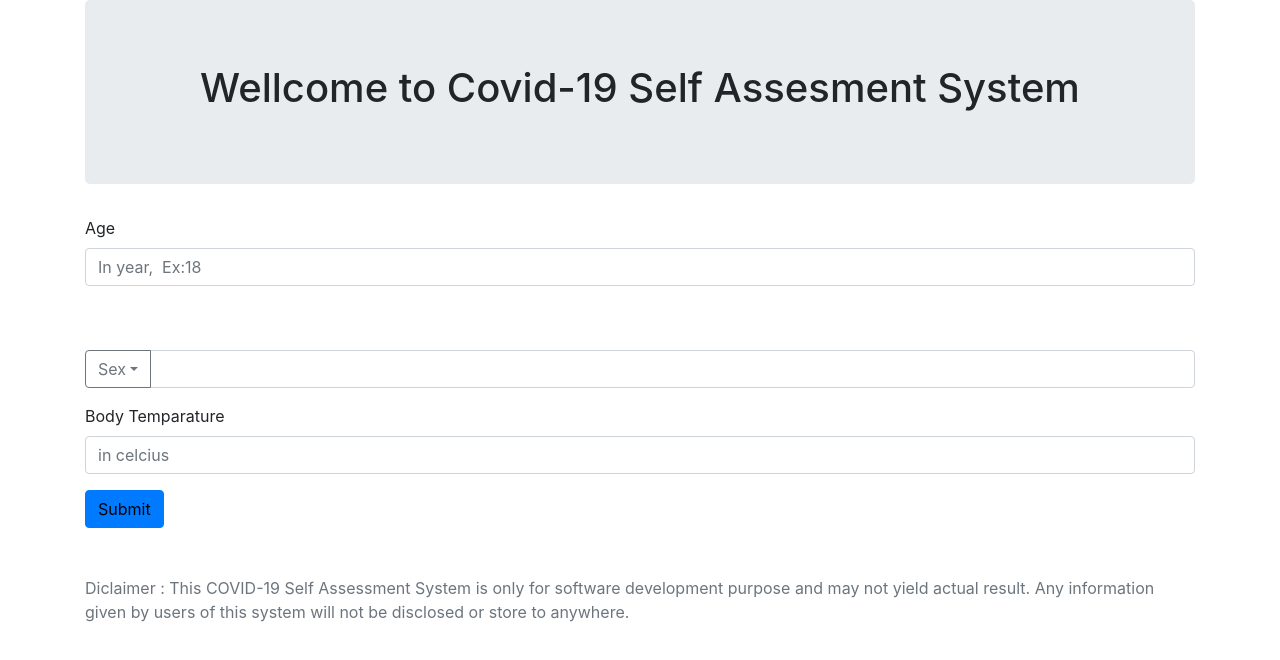
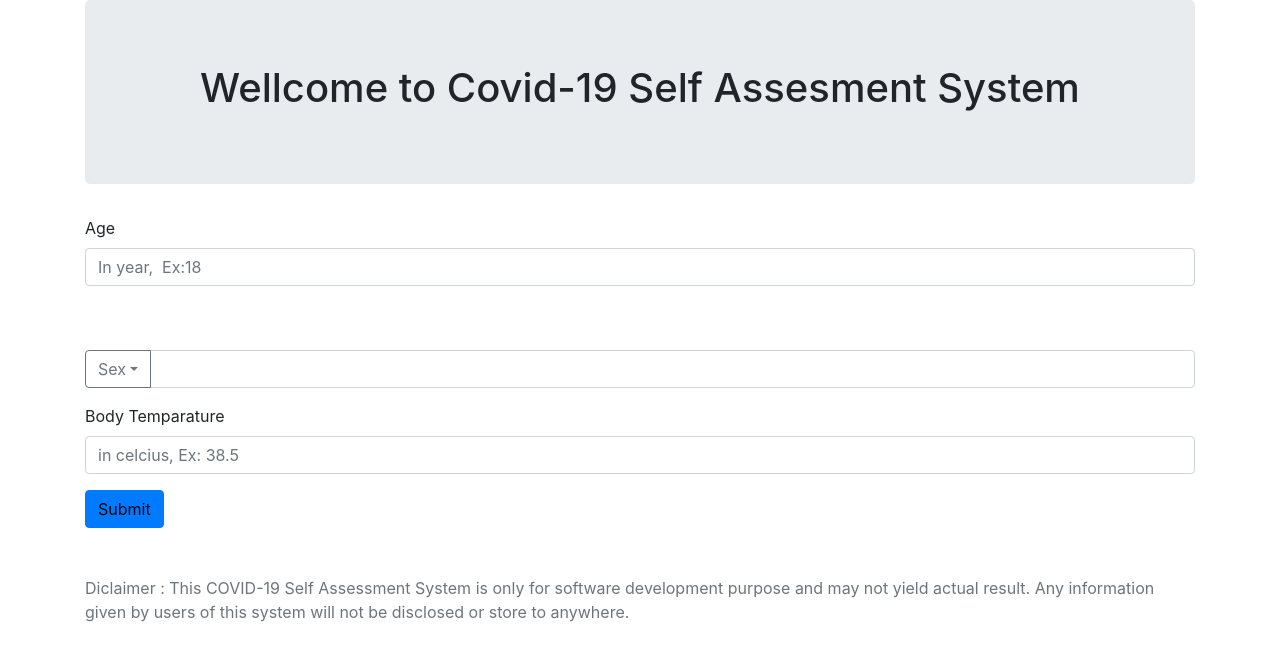
Before and after one commit to pranganmajumder/covid19-self-assessment, a plain HTML site: page index.html in a window 1280 px wide. Drawn offline with nearby package versions, Linux system fonts and the light colour scheme.

Commit message:
Update index.html

```diff
--- a/index.html
+++ b/index.html
@@ -54,7 +54,7 @@
 
             <div class="form-group">
                 <label >Body Temparature</label>
-                <input type="text" id="temparature" class="form-control" placeholder="in celcius">
+                <input type="text" id="temparature" class="form-control" placeholder="in celcius, Ex: 38.5">
             </div>
 
         </form>
```
